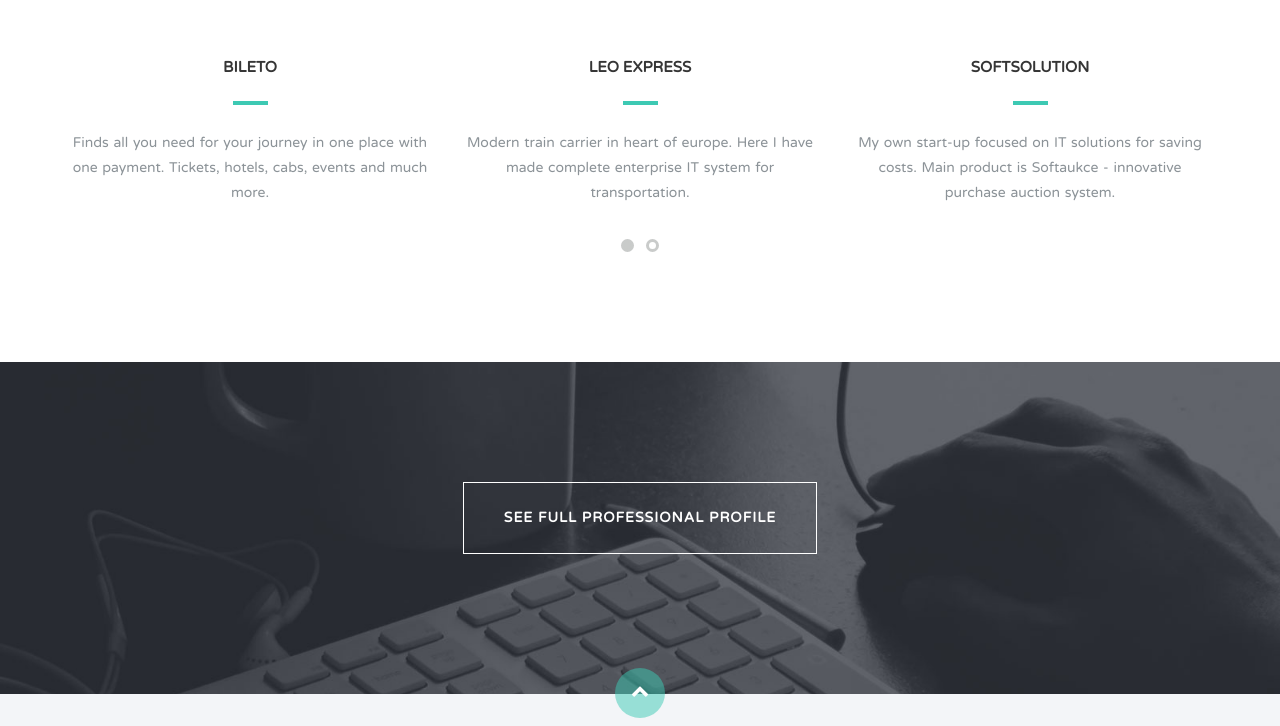
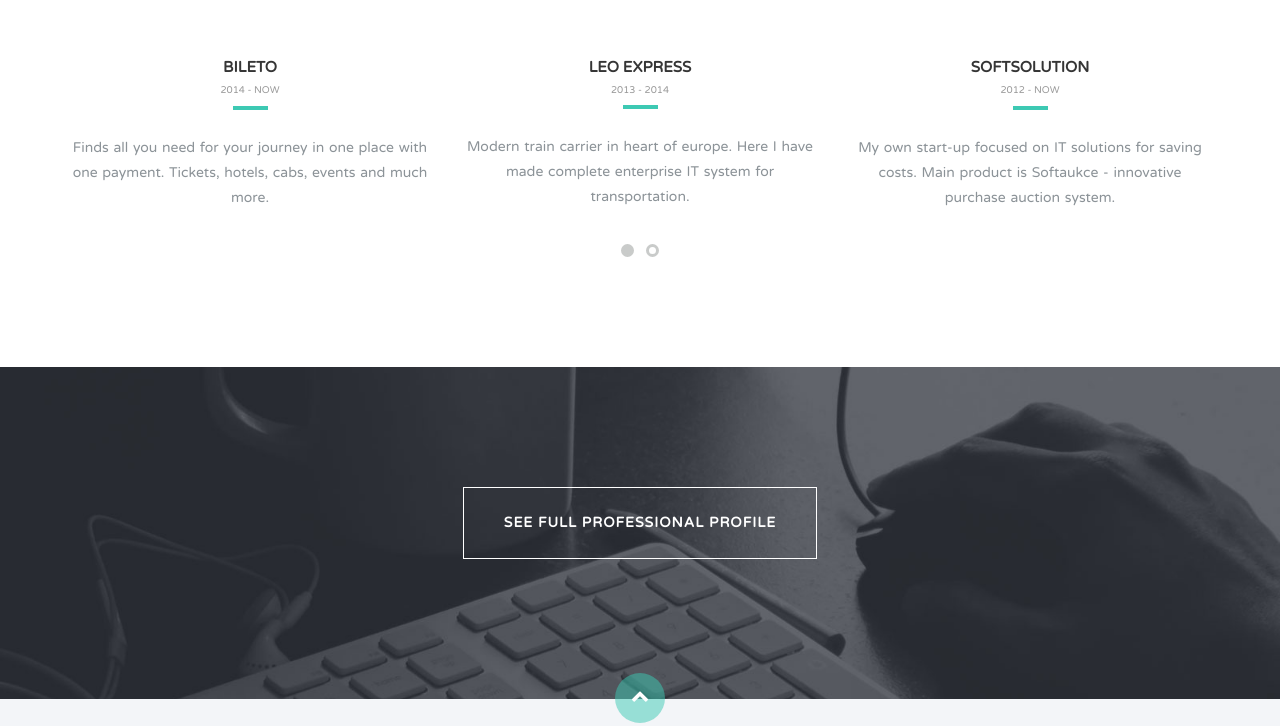
Before and after one commit to jakubriedl/jakubriedl.github.io, a plain HTML site: page index.html in a window 1280 px wide. Shown: the part 2596-3322 px from the top of the page. Drawn offline with nearby package versions, Linux system fonts and the light colour scheme.

Commit message:
years in projects

```diff
--- a/css/styles.css
+++ b/css/styles.css
@@ -327,3 +327,7 @@
 Customizations
 ========================================================================== */
 p.line-double { line-height: 50px;}
+#portfolioSlider h2 small {
+    display: block;
+    margin: 10px 0 -15px;
+}
--- a/index.html
+++ b/index.html
@@ -185,7 +185,7 @@
                                     </div>
                                 </div>
                             </div>
-                            <h2>Bileto</h2>
+                            <h2>Bileto<small>2014 - now</small></h2>
 
                             <p>Finds all you need for your journey in one place with one payment. Tickets, hotels, cabs, events and much more.</p>
                         </div>
@@ -200,7 +200,7 @@
                                     </div>
                                 </div>
                             </div>
-                            <h2>LEO Express</h2>
+                            <h2>LEO Express<small>2013 - 2014</small></h2>
 
                             <p>Modern train carrier in heart of europe. Here I have made complete enterprise IT system for transportation.</p>
                         </div>
@@ -215,7 +215,7 @@
                                     </div>
                                 </div>
                             </div>
-                            <h2>Softsolution</h2>
+                            <h2>Softsolution<small>2012 - now</small></h2>
 
                             <p>My own start-up focused on IT solutions for saving costs. Main product is Softaukce - innovative purchase auction system.</p>
                         </div>
@@ -232,7 +232,7 @@
                                     </div>
                                 </div>
                             </div>
-                            <h2>Timespace</h2>
+                            <h2>Timespace<small>2011</small></h2>
 
                             <p>Makes worker in field's life much easier with making time sheet for him without any effort. By connecting everything what he is already using.</p>
                         </div>
@@ -242,7 +242,7 @@
                                     <img src="img/private_cloud.jpg" alt="Private Cloud">
                                 </div>
                             </div>
-                            <h2>Private cloud</h2>
+                            <h2>Private cloud<small>2012</small></h2>
 
                             <p>For factory in Czech Republic we have build private cloud from scratch and with great success.</p>
                         </div>
@@ -252,7 +252,7 @@
                                     <img src="img/portfolio-02.jpg" alt="NetAdmin CMS">
                                 </div>
                             </div>
-                            <h2>NetAdmin CMS</h2>
+                            <h2>NetAdmin CMS<small>2010</small></h2>
 
                             <p>Flexible CMS, non-technically educated users friendly. Currently used by many companies.</p>
                         </div>
```
